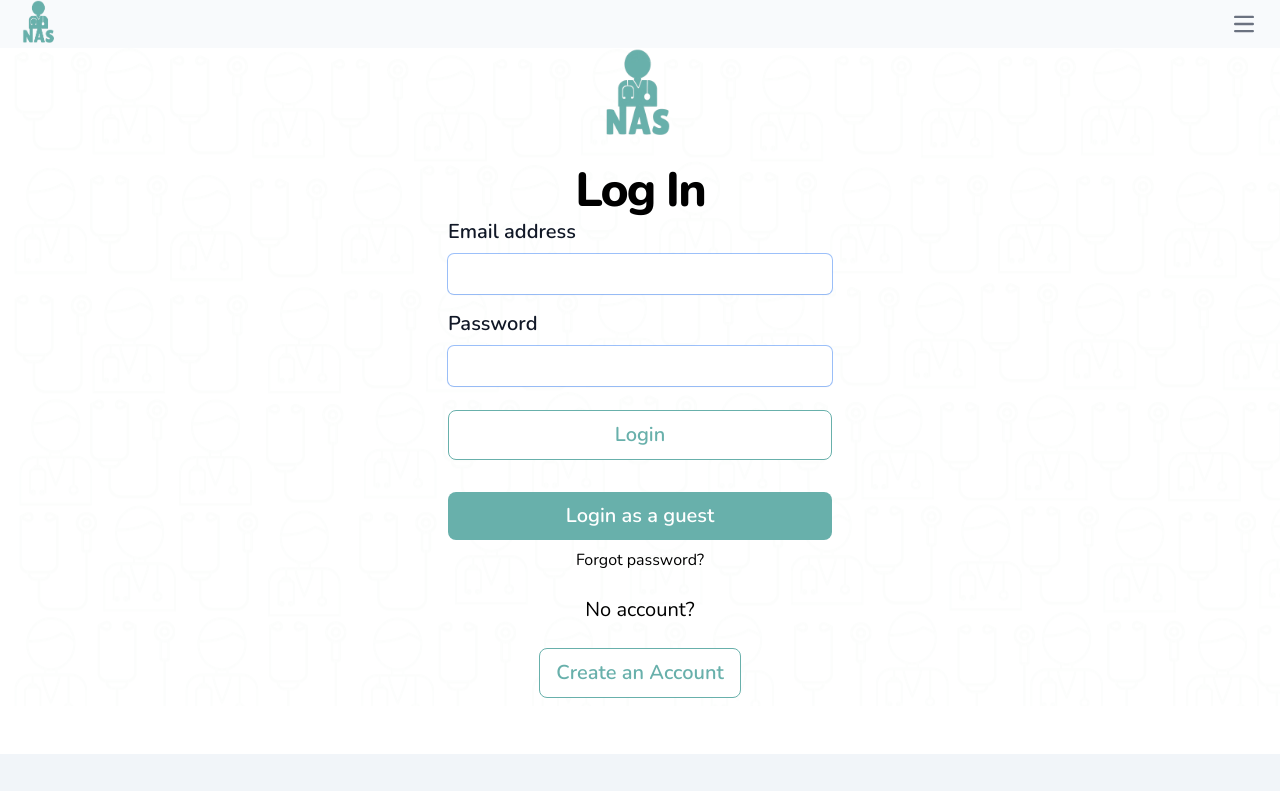
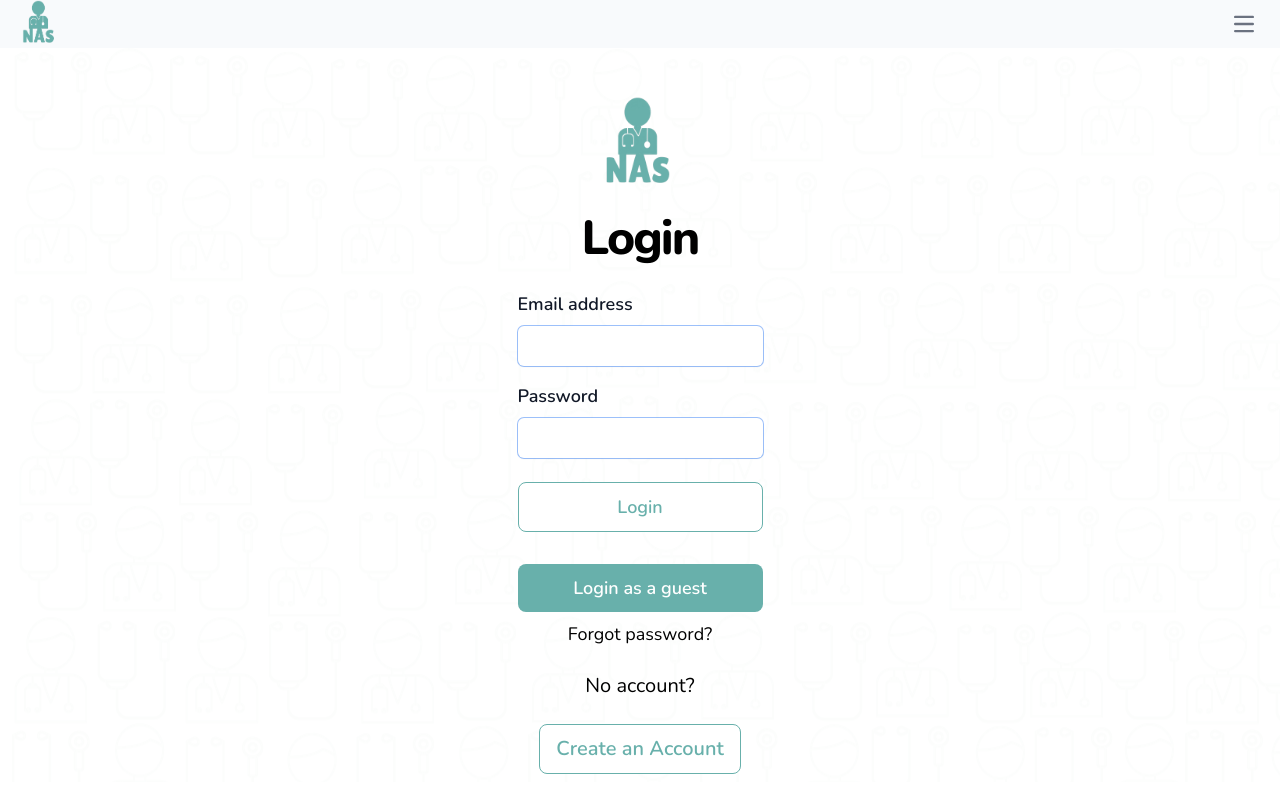
Before and after one commit to Hiba-Mohamed/Reactjs-Nurses-Assignment-Sheet, a React (Vite) app: page /login in a window 1280 px wide. Shown: the top 791 px of the page. Built offline with nearby package versions, Linux system fonts and the light colour scheme.

Commit message:
mobile responsiveness completed for login page

```diff
--- a/src/pages/login.tsx
+++ b/src/pages/login.tsx
@@ -5,17 +5,21 @@ export function Login() {
       style={{ backgroundImage: `url('images/banner-pic.png')` }}
     >
       <div className="">
-        <form action="" className="w-screen max-w-sm">
-          <div className="">
+        <form action="" className="max-w-sm">
+          <div className="max-w-2xl">
             <div className="flex flex-col items-center">
-              <img src="./images/NAS-logo.png" className="w-24" alt="" />
-              <h2 className="mt-4 text-3xl font-extrabold tracking-[-0.04em] text-black sm:text-5xl sm:leading-[3.5rem]">
-                Log In
+              <img
+                src="./images/NAS-logo.png"
+                className="sm:w-24 w-20 mt-12 sm:mt-18"
+                alt=""
+              />
+              <h2 className="mt-4 text-2xl sm:text-3xl font-extrabold tracking-[-0.04em] text-black sm:text-5xl sm:leading-[3.5rem]">
+                Login
               </h2>
             </div>
 
-            <div className="mb-4">
-              <label className="block font-semibold leading-6 text-gray-900 lg:text-xl sm:text-l">
+            <div className="mb-4 mt-6">
+              <label className="block font-semibold leading-6 text-gray-900 lg:text-lg text-md sm:text-md">
                 Email address
               </label>
               <input
@@ -25,7 +29,7 @@ export function Login() {
               ></input>
             </div>
             <div className="">
-              <label className="block font-semibold leading-6 text-gray-900 lg:text-xl sm:text-l">
+              <label className="block font-semibold leading-6 text-gray-900 lg:text-lg text-md sm:text-md">
                 Password
               </label>
               <input
@@ -36,20 +40,20 @@ export function Login() {
             </div>
             <div className="">
               <a
-                className="inline-flex justify-center rounded-lg border border-green font-semibold py-2.5 px-4 bg-nunito-900 text-green hover:bg-nunito-700 w-full bg-white mt-6 mb-2 lg:text-xl sm:text-l"
+                className="inline-flex justify-center rounded-lg border border-green font-semibold py-2.5 px-4 bg-nunito-900 text-green hover:bg-nunito-700 w-full bg-white mt-6 mb-2 lg:text-lg text-md sm:text-md"
                 href="/unitNav"
               >
                 Login
               </a>
 
               <a
-                className="inline-flex justify-center rounded-lg font-semibold py-2.5 px-4 bg-nunito-900 text-white hover:bg-nunito-700 w-full bg-green mt-6 mb-2 lg:text-xl sm:text-l"
+                className="inline-flex justify-center rounded-lg font-semibold py-2.5 px-4 bg-nunito-900 text-white hover:bg-nunito-700 w-full bg-green mt-6 mb-2 lg:text-lg text-md sm:text-md"
                 href="/unitNav"
               >
                 Login as a guest
               </a>
             </div>
-            <div className="flex items-center flex-col">
+            <div className="flex items-center flex-col lg:text-lg text-md sm:text-md">
               <a className="hover:text-green" href="#">
                 Forgot password?
               </a>
```
